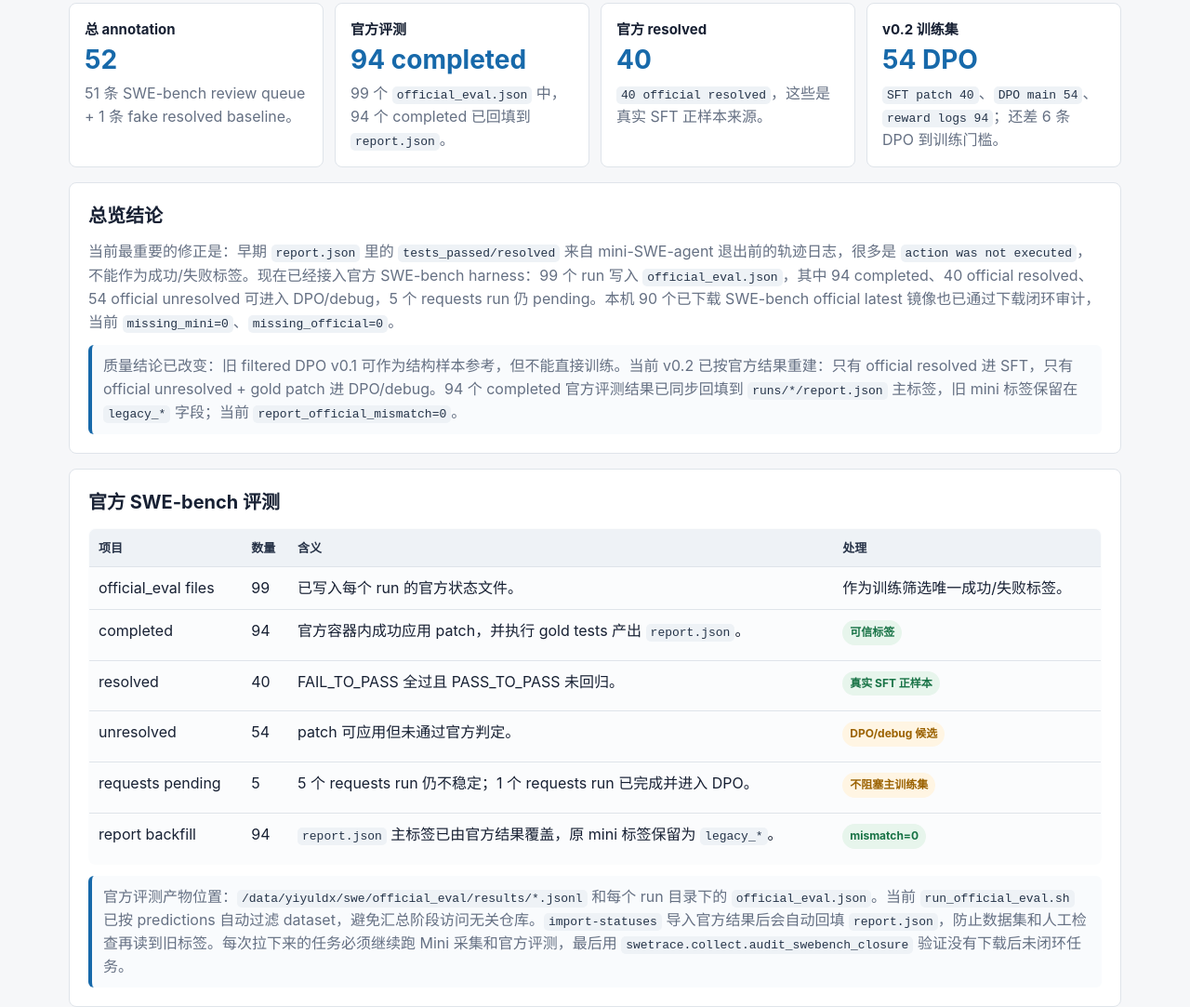
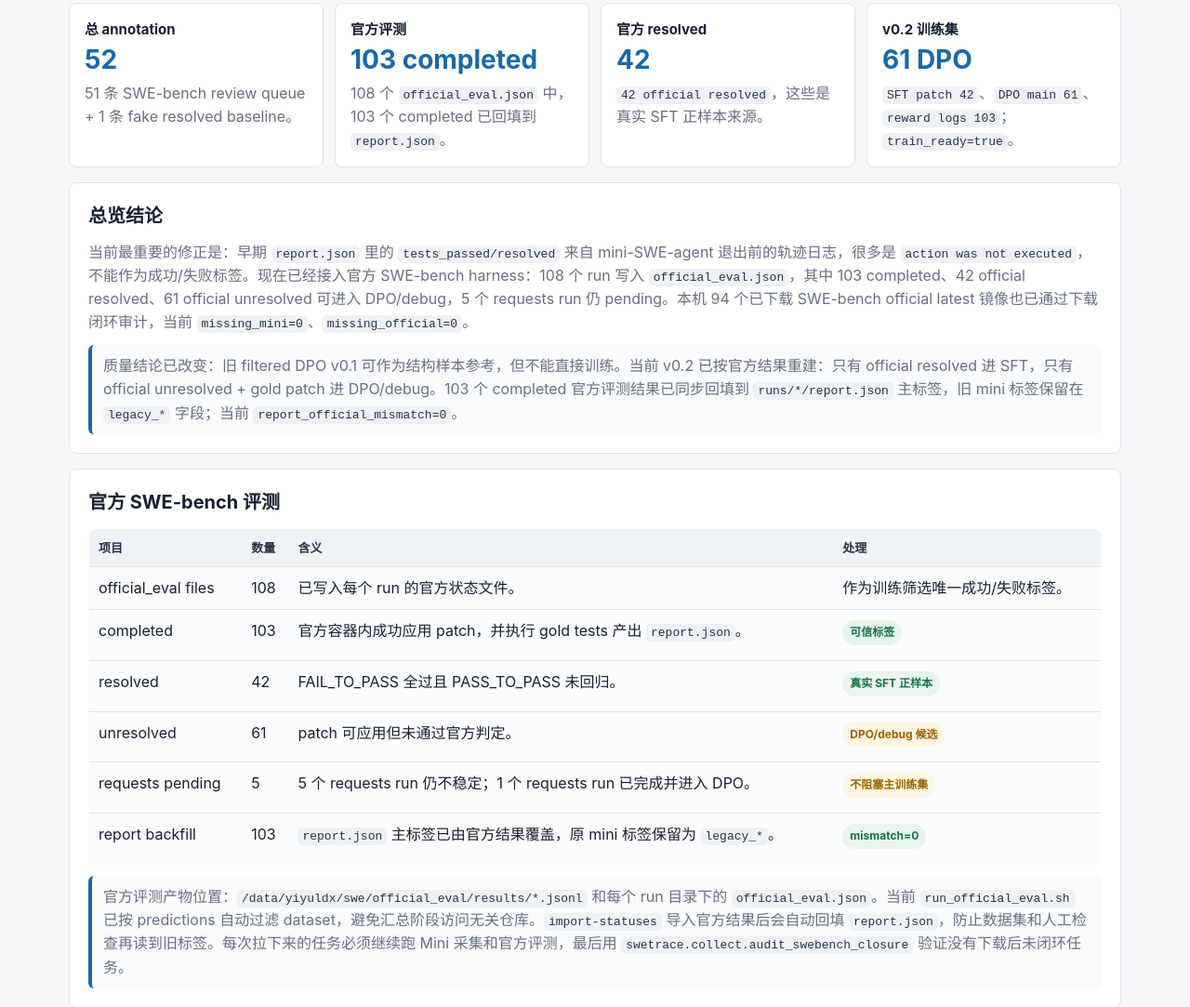
Before and after one commit to yiyu0716/swe-code-agent, a plain HTML site: page reports/data_quality_report.html in a window 1280 px wide. Shown: the part 307-1390 px from the top of the page at 93% size. Drawn offline with Linux system fonts and the light colour scheme.

Commit message:
Mark v0.2 dataset train ready
Update progress and data quality reports after the pvlib closed-batch expansion pushed DPO main above the initial training gate. Refresh handoff status and report-page assertions to match the official-aware v0.2 manifest.

Constraint: every counted row has Mini collection plus official SWE-bench evaluation imported/backfilled before v0.2 rebuild.

Rejected: committing /data artifacts, credentials, or unrelated untracked docs.

Confidence: high

Scope-risk: narrow

Tested: PYTHONPATH=/home/yiyuldx/swe /home/yiyuldx/birdNet/.venv/bin/python -m pytest -q; sg docker -c './scripts/check_docker.sh'; sg docker -c 'python -m swetrace.collect.audit_swebench_closure --runs /data/yiyuldx/swe/runs'; v0.2 manifest/JSONL count check.

Not-tested: no training job launched in this commit.

```diff
--- a/reports/data_quality_report.html
+++ b/reports/data_quality_report.html
@@ -210,25 +210,25 @@
       </div>
       <div class="metric">
         <h3>官方评测</h3>
-        <strong>94 completed</strong>
-        <p>99 个 <code>official_eval.json</code> 中，94 个 completed 已回填到 <code>report.json</code>。</p>
+        <strong>103 completed</strong>
+        <p>108 个 <code>official_eval.json</code> 中，103 个 completed 已回填到 <code>report.json</code>。</p>
       </div>
       <div class="metric">
         <h3>官方 resolved</h3>
-        <strong>40</strong>
-        <p><code>40 official resolved</code>，这些是真实 SFT 正样本来源。</p>
+        <strong>42</strong>
+        <p><code>42 official resolved</code>，这些是真实 SFT 正样本来源。</p>
       </div>
       <div class="metric">
         <h3>v0.2 训练集</h3>
-        <strong>54 DPO</strong>
-        <p><code>SFT patch 40</code>、<code>DPO main 54</code>、<code>reward logs 94</code>；还差 6 条 DPO 到训练门槛。</p>
+        <strong>61 DPO</strong>
+        <p><code>SFT patch 42</code>、<code>DPO main 61</code>、<code>reward logs 103</code>；<code>train_ready=true</code>。</p>
       </div>
     </section>
 
     <section class="section">
       <h2>总览结论</h2>
-      <p>当前最重要的修正是：早期 <code>report.json</code> 里的 <code>tests_passed/resolved</code> 来自 mini-SWE-agent 退出前的轨迹日志，很多是 <code>action was not executed</code>，不能作为成功/失败标签。现在已经接入官方 SWE-bench harness：99 个 run 写入 <code>official_eval.json</code>，其中 94 completed、40 official resolved、54 official unresolved 可进入 DPO/debug，5 个 requests run 仍 pending。本机 90 个已下载 SWE-bench official latest 镜像也已通过下载闭环审计，当前 <code>missing_mini=0</code>、<code>missing_official=0</code>。</p>
-      <div class="note">质量结论已改变：旧 filtered DPO v0.1 可作为结构样本参考，但不能直接训练。当前 v0.2 已按官方结果重建：只有 official resolved 进 SFT，只有 official unresolved + gold patch 进 DPO/debug。94 个 completed 官方评测结果已同步回填到 <code>runs/*/report.json</code> 主标签，旧 mini 标签保留在 <code>legacy_*</code> 字段；当前 <code>report_official_mismatch=0</code>。</div>
+      <p>当前最重要的修正是：早期 <code>report.json</code> 里的 <code>tests_passed/resolved</code> 来自 mini-SWE-agent 退出前的轨迹日志，很多是 <code>action was not executed</code>，不能作为成功/失败标签。现在已经接入官方 SWE-bench harness：108 个 run 写入 <code>official_eval.json</code>，其中 103 completed、42 official resolved、61 official unresolved 可进入 DPO/debug，5 个 requests run 仍 pending。本机 94 个已下载 SWE-bench official latest 镜像也已通过下载闭环审计，当前 <code>missing_mini=0</code>、<code>missing_official=0</code>。</p>
+      <div class="note">质量结论已改变：旧 filtered DPO v0.1 可作为结构样本参考，但不能直接训练。当前 v0.2 已按官方结果重建：只有 official resolved 进 SFT，只有 official unresolved + gold patch 进 DPO/debug。103 个 completed 官方评测结果已同步回填到 <code>runs/*/report.json</code> 主标签，旧 mini 标签保留在 <code>legacy_*</code> 字段；当前 <code>report_official_mismatch=0</code>。</div>
     </section>
 
     <section class="section">
@@ -238,12 +238,12 @@
           <tr><th>项目</th><th>数量</th><th>含义</th><th>处理</th></tr>
         </thead>
         <tbody>
-          <tr><td>official_eval files</td><td>99</td><td>已写入每个 run 的官方状态文件。</td><td>作为训练筛选唯一成功/失败标签。</td></tr>
-          <tr><td>completed</td><td>94</td><td>官方容器内成功应用 patch，并执行 gold tests 产出 <code>report.json</code>。</td><td><span class="tag ok">可信标签</span></td></tr>
-          <tr><td>resolved</td><td>40</td><td>FAIL_TO_PASS 全过且 PASS_TO_PASS 未回归。</td><td><span class="tag ok">真实 SFT 正样本</span></td></tr>
-          <tr><td>unresolved</td><td>54</td><td>patch 可应用但未通过官方判定。</td><td><span class="tag warn">DPO/debug 候选</span></td></tr>
+          <tr><td>official_eval files</td><td>108</td><td>已写入每个 run 的官方状态文件。</td><td>作为训练筛选唯一成功/失败标签。</td></tr>
+          <tr><td>completed</td><td>103</td><td>官方容器内成功应用 patch，并执行 gold tests 产出 <code>report.json</code>。</td><td><span class="tag ok">可信标签</span></td></tr>
+          <tr><td>resolved</td><td>42</td><td>FAIL_TO_PASS 全过且 PASS_TO_PASS 未回归。</td><td><span class="tag ok">真实 SFT 正样本</span></td></tr>
+          <tr><td>unresolved</td><td>61</td><td>patch 可应用但未通过官方判定。</td><td><span class="tag warn">DPO/debug 候选</span></td></tr>
           <tr><td>requests pending</td><td>5</td><td>5 个 requests run 仍不稳定；1 个 requests run 已完成并进入 DPO。</td><td><span class="tag warn">不阻塞主训练集</span></td></tr>
-          <tr><td>report backfill</td><td>94</td><td><code>report.json</code> 主标签已由官方结果覆盖，原 mini 标签保留为 <code>legacy_*</code>。</td><td><span class="tag ok">mismatch=0</span></td></tr>
+          <tr><td>report backfill</td><td>103</td><td><code>report.json</code> 主标签已由官方结果覆盖，原 mini 标签保留为 <code>legacy_*</code>。</td><td><span class="tag ok">mismatch=0</span></td></tr>
         </tbody>
       </table>
       <div class="note">官方评测产物位置：<code>/data/yiyuldx/swe/official_eval/results/*.jsonl</code> 和每个 run 目录下的 <code>official_eval.json</code>。当前 <code>run_official_eval.sh</code> 已按 predictions 自动过滤 dataset，避免汇总阶段访问无关仓库。<code>import-statuses</code> 导入官方结果后会自动回填 <code>report.json</code>，防止数据集和人工检查再读到旧标签。每次拉下来的任务必须继续跑 Mini 采集和官方评测，最后用 <code>swetrace.collect.audit_swebench_closure</code> 验证没有下载后未闭环任务。</div>
@@ -323,7 +323,7 @@
           <tr><th>规则</th><th>当前数量</th><th>是否入选</th><th>说明</th></tr>
         </thead>
         <tbody>
-          <tr><td>官方 resolved</td><td>40 条真实 run</td><td><span class="tag ok">已入选 v0.2</span></td><td><code>SFT patch 40</code>，只来自 official completed + patch applied + resolved。</td></tr>
+          <tr><td>官方 resolved</td><td>42 条真实 run</td><td><span class="tag ok">已入选 v0.2</span></td><td><code>SFT patch 42</code>，只来自 official completed + patch applied + resolved。</td></tr>
           <tr><td>旧 sanity SFT</td><td>SFT 可用 2</td><td><span class="tag warn">仅作历史 sanity</span></td><td>旧人工规则包含 fake baseline，不能混入 v0.2 真实训练集。</td></tr>
           <tr><td>官方 unresolved 但人工 close</td><td>已按官方结果重算</td><td><span class="tag warn">转 DPO/debug</span></td><td>不再复制 agent patch 做 SFT，避免训练错误修复。</td></tr>
           <tr><td>partial / poor / empty</td><td>23 条</td><td><span class="tag bad">不入选</span></td><td>避免教模型复制不完整或错误修复。</td></tr>
@@ -339,14 +339,14 @@
           <tr><th>候选集</th><th>数量</th><th>用途</th><th>建议</th></tr>
         </thead>
         <tbody>
-          <tr><td>官方 unresolved + 有 gold patch</td><td>54 条已确认</td><td>可信 rejected vs gold</td><td><span class="tag ok">已入选 v0.2</span></td></tr>
+          <tr><td>官方 unresolved + 有 gold patch</td><td>61 条已确认</td><td>可信 rejected vs gold</td><td><span class="tag ok">已入选 v0.2</span></td></tr>
           <tr><td>旧 <code>close/partial + dpo_usable=true</code></td><td>38 条候选</td><td>人工内容判断</td><td><span class="tag warn">仅作历史参考</span></td></tr>
           <tr><td><code>poor</code> 且 <code>dpo_usable=true</code></td><td>2</td><td>hard negative</td><td><span class="tag warn">单独分层</span></td></tr>
           <tr><td><code>env_only</code> / <code>empty</code></td><td>8</td><td>失败监控</td><td><span class="tag bad">排除训练</span></td></tr>
           <tr><td>DPO 目标不清楚</td><td>3</td><td>sqlfluff-1625 语义/gold 不一致</td><td><span class="tag bad">暂不导出</span></td></tr>
         </tbody>
       </table>
-      <div class="note">当前 official-aware v0.2 为 <code>SFT patch 40</code>、<code>DPO main 54</code>、<code>debug_cases 54</code>、<code>reward logs 94</code>。审计结果：无 bad SFT、无 bad DPO、无 degenerate DPO pair；SWE-bench closure 审计 <code>nonempty_patch_missing_official=0</code>。全量 run 里唯一未评测非空 patch 是 <code>fake-python-bug-001</code> sanity baseline，不属于 SWE-bench 训练数据。</div>
+      <div class="note">当前 official-aware v0.2 为 <code>SFT patch 42</code>、<code>DPO main 61</code>、<code>debug_cases 61</code>、<code>reward logs 103</code>，并且 <code>train_ready=true</code>。审计结果：无 bad SFT、无 bad DPO、无 degenerate DPO pair；SWE-bench closure 审计 <code>nonempty_patch_missing_official=0</code>。全量 run 里唯一未评测非空 patch 是 <code>fake-python-bug-001</code> sanity baseline，不属于 SWE-bench 训练数据。</div>
     </section>
 
     <section class="section">
@@ -382,9 +382,9 @@
     <section class="section">
       <h2>下一步</h2>
       <ol>
-        <li>SFT 正例已经超过启动门槛：当前 <code>SFT patch 40</code>，门槛为 <code>30</code>。</li>
-        <li>继续补充 DPO：当前 <code>DPO main 54</code>，距离门槛 <code>60</code> 还差 6 条。</li>
-        <li>每批扩容采用小批策略：预拉镜像、运行 Mini、filtered official eval、导入 <code>official_eval.json</code> 并自动回填 <code>report.json</code>、重建 v0.2、运行下载闭环审计。</li>
+        <li>SFT 正例已经超过启动门槛：当前 <code>SFT patch 42</code>，门槛为 <code>30</code>。</li>
+        <li>DPO 已达到启动门槛：当前 <code>DPO main 61</code>，门槛为 <code>60</code>。</li>
+        <li>下一步冻结 v0.2 训练快照，先跑数据格式 smoke，再启动小规模 SFT/DPO 训练；后续扩容仍采用小批策略：预拉镜像、运行 Mini、filtered official eval、导入 <code>official_eval.json</code> 并自动回填 <code>report.json</code>、重建 v0.2、运行下载闭环审计。</li>
         <li>5 个 requests pending run 暂不阻塞主线，后续作为专项稳定性问题处理。</li>
         <li>把 env_only、requests pending、official unresolved 分开统计到工程看板。</li>
       </ol>
```
Also changed, not shown: reports/progress.html (+24 -16 lines), 2 other files.
